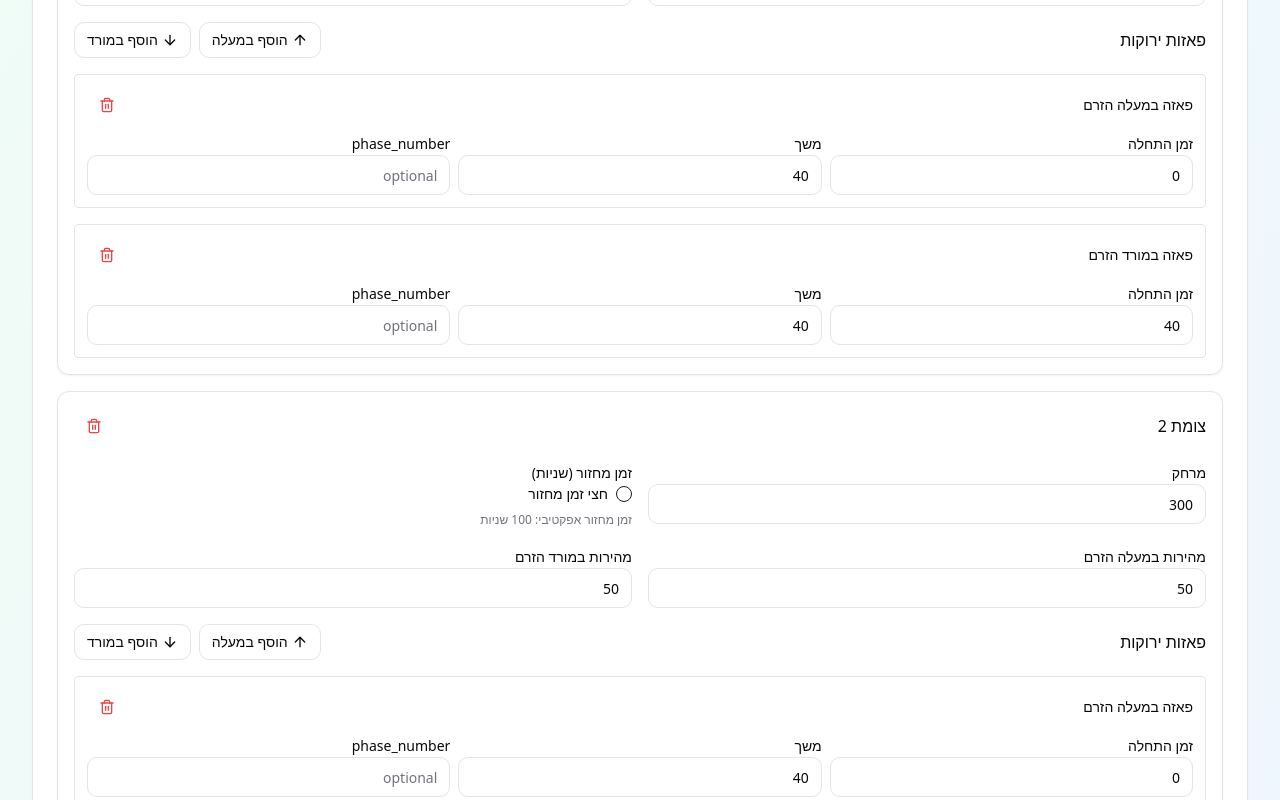
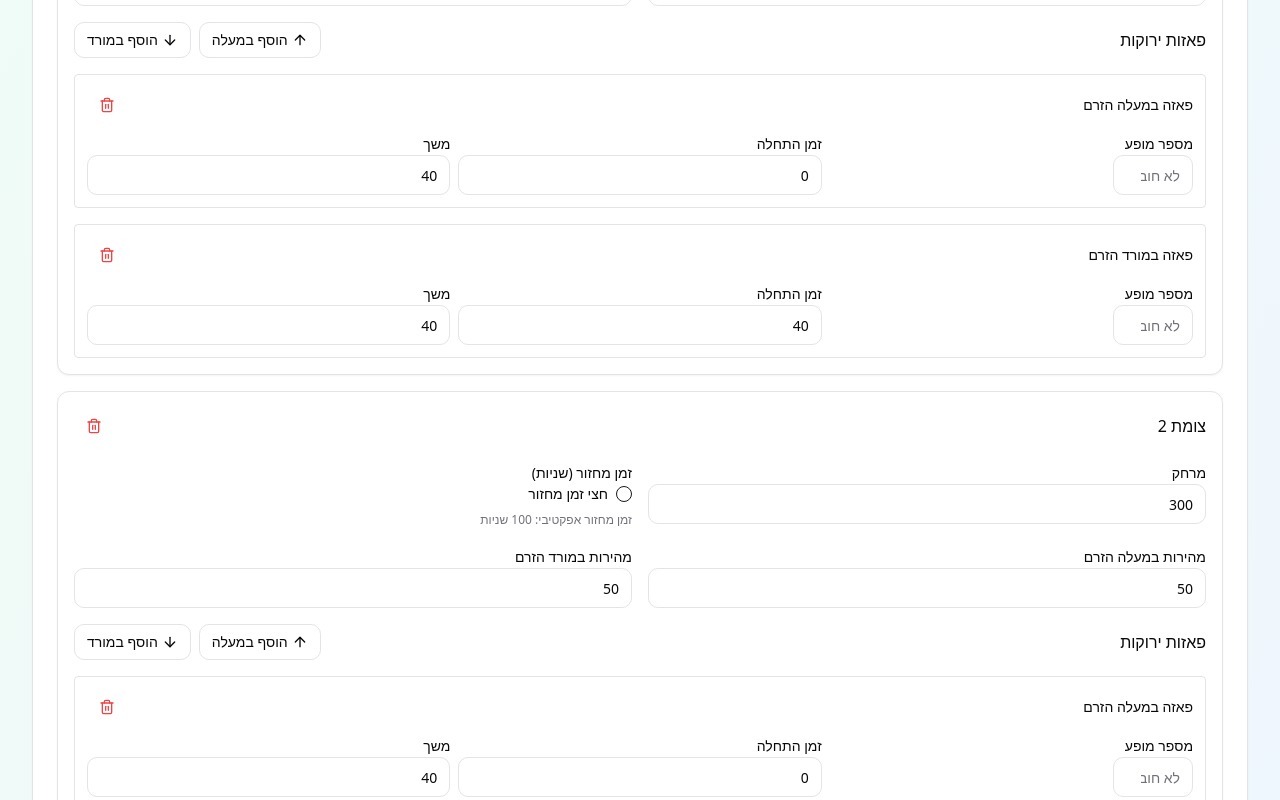
Before and after one commit to omrimatar/optimal-green-wave, a React (Vite) app: page / in a window 1280 px wide. Shown: the part 840-1640 px from the top of the page. Built offline with nearby package versions, Linux system fonts and the light colour scheme.

Commit message:
Fix: Phase number input changes
- Removed underscore from phase number.
- Changed label to "שם מופע" in Hebrew.
- Reduced input width and limited to 2 digits.
- Reordered input before start time.

```diff
--- a/src/components/IntersectionInput.tsx
+++ b/src/components/IntersectionInput.tsx
@@ -13,8 +13,8 @@ interface IntersectionInputProps {
   intersection: Intersection;
   onChange: (updated: Intersection) => void;
   onDelete: () => void;
-  allIntersections: Intersection[]; // Added prop to access all intersections for validation
-  defaultSpeed: number; // Default speed from design speed
+  allIntersections: Intersection[];
+  defaultSpeed: number;
 }
 
 export const IntersectionInput = ({
@@ -577,6 +577,24 @@ export const IntersectionInput = ({
             </div>
             <div className="grid grid-cols-3 gap-2">
               <div>
+                <Label className="text-sm">{t('phase_number')}</Label>
+                <Input
+                  type="number"
+                  value={tempPhaseNumbers[index] || ''}
+                  placeholder={t('optional')}
+                  min={1}
+                  max={100}
+                  className="w-20"
+                  onChange={e => handlePhaseNumberChange(index, e.target.value)}
+                  onBlur={() => validateAndUpdatePhaseNumber(index)}
+                  onKeyDown={e => {
+                    if (e.key === 'Enter') {
+                      validateAndUpdatePhaseNumber(index);
+                    }
+                  }}
+                />
+              </div>
+              <div>
                 <Label className="text-sm">{t('start_time')}</Label>
                 <Input
                   type="number"
@@ -608,23 +626,6 @@ export const IntersectionInput = ({
                   }}
                 />
               </div>
-              <div>
-                <Label className="text-sm">{t('phase_number') || 'מספר מופע'}</Label>
-                <Input
-                  type="number"
-                  value={tempPhaseNumbers[index] || ''}
-                  placeholder={t('optional') || 'לא חובה'}
-                  min={1}
-                  max={100}
-                  onChange={e => handlePhaseNumberChange(index, e.target.value)}
-                  onBlur={() => validateAndUpdatePhaseNumber(index)}
-                  onKeyDown={e => {
-                    if (e.key === 'Enter') {
-                      validateAndUpdatePhaseNumber(index);
-                    }
-                  }}
-                />
-              </div>
             </div>
           </div>
         ))}
--- a/src/contexts/LanguageContext.tsx
+++ b/src/contexts/LanguageContext.tsx
@@ -83,13 +83,11 @@ type TranslationKey =
   | 'alpha_parameter'
   | 'beta_parameter'
   | 'optimization_weights'
-  | 'weights_must_sum_to_1';
-
-interface LanguageContextType {
-  language: Language;
-  toggleLanguage: () => void;
-  t: (key: string) => string;
-}
+  | 'weights_must_sum_to_1'
+  | 'phase_number'
+  | 'optional'
+  | 'must_be_between'
+  | 'and';
 
 const translations: Record<Language, Record<TranslationKey, string>> = {
   en: {
@@ -173,7 +171,11 @@ const translations: Record<Language, Record<TranslationKey, string>> = {
     'alpha_parameter': 'Alpha Parameter',
     'beta_parameter': 'Beta Parameter',
     'optimization_weights': 'Optimization Weights',
-    'weights_must_sum_to_1': 'Weights must sum to 1'
+    'weights_must_sum_to_1': 'Weights must sum to 1',
+    'phase_number': 'Phase Number',
+    'optional': 'Optional',
+    'must_be_between': 'must be between',
+    'and': 'and'
   },
   he: {
     app_title: 'מחשבון גל ירוק',
@@ -256,7 +258,11 @@ const translations: Record<Language, Record<TranslationKey, string>> = {
     'alpha_parameter': 'פרמטר אלפא',
     'beta_parameter': 'פרמטר בטא',
     'optimization_weights': 'משקולות לאופטימזיציה',
-    'weights_must_sum_to_1': 'משקולות לאופטימזיציה'
+    'weights_must_sum_to_1': 'משקולות לאופטימזיציה',
+    'phase_number': 'מספר מופע',
+    'optional': 'לא חובה',
+    'must_be_between': 'חייב להיות בין',
+    'and': 'ל-'
   }
 };
 
```
